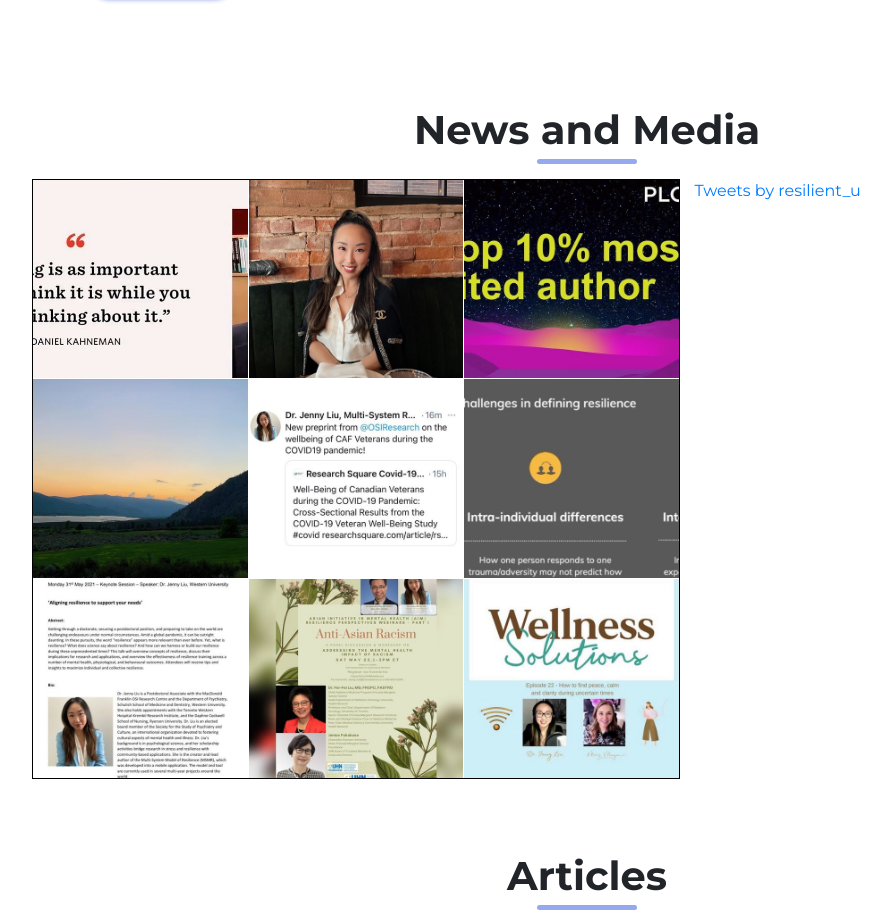
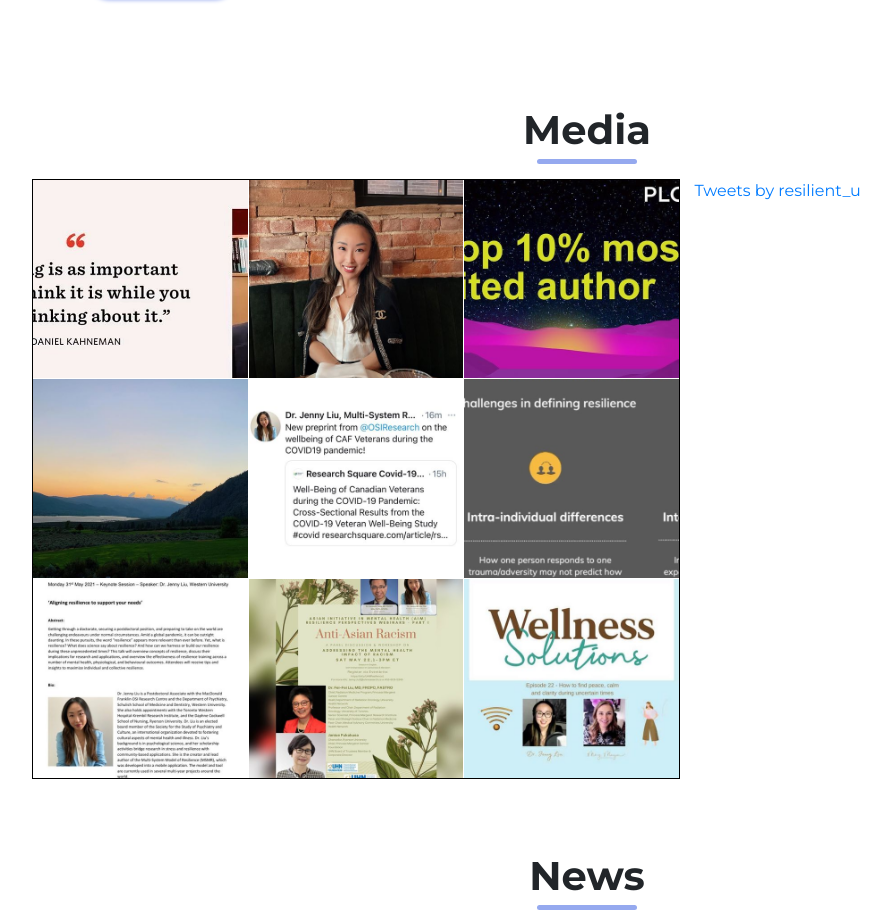
Before and after one commit to LemonFace0309/msmr, a Next.js app: page / in a window 1280 px wide. Shown: the part 2930-3852 px from the top of the page, without its empty margins (53-944 px from the left). Built offline with nearby package versions, Linux system fonts and the light colour scheme; some icons are missing.

Commit message:
updated named of news and media sections

```diff
--- a/components/NewsAndMedia.js
+++ b/components/Media.js
@@ -4,13 +4,13 @@ import Title from './Title'
 
 import Instagram from './Instagram'
 
-function NewsAndMedia({ posts }) {
+function Media({ posts }) {
   return (
     <section
       id="media"
       className="container py-5 d-flex flex-column justify-content-center align-items-center"
     >
-      <Title title="News and Media" position="middle" />
+      <Title title="Media" position="middle" />
       <div className="row w-100">
         <div
           className="col-12 col-md-7"
@@ -45,4 +45,4 @@ function NewsAndMedia({ posts }) {
   )
 }
 
-export default NewsAndMedia
+export default Media
--- a/components/Articles.js
+++ b/components/News.js
@@ -4,8 +4,8 @@ import React from 'react'
 import Card from './shared/Card'
 import Title from './Title'
 
-const Articles = ({ cards }) => {
-  const articles = cards.map((card, i) => (
+const News = ({ cards }) => {
+  const news = cards.map((card, i) => (
     <div className="m-3" key={i}>
       <Card title={card.title} img={card.img} link={card.link}>
         {card.text}
@@ -16,11 +16,11 @@ const Articles = ({ cards }) => {
   return (
     <>
       <div className="d-flex justify-content-center">
-        <Title title="Articles" position="middle" />
+        <Title title="News" position="middle" />
       </div>
-      <div className="row mx-auto justify-content-center">{articles}</div>
+      <div className="row mx-auto justify-content-center">{news}</div>
     </>
   )
 }
 
-export default Articles
+export default News
--- a/pages/index.js
+++ b/pages/index.js
@@ -1,15 +1,14 @@
-import Head from 'next/head'
 import Landing from '../components/Landing'
 import Jumbotron from '../components/Jumbotron'
 import MaxResilience from '../components/MaxResilience'
 import AboutMSMR from '../components/AboutMSMR'
-import Articles from '../components/Articles'
-import NewsAndMedia from '../components/NewsAndMedia'
+import News from '../components/News'
+import Media from '../components/Media'
 import ResearchingResilience from '../components/ResearchingResilience'
 import Sponsors from '../components/Sponsors'
 import Contact from '../components/Contact'
 
-export default function Home({ articles, posts }) {
+export default function Home({ news, posts }) {
   return (
     <>
       <Landing />
@@ -17,8 +16,8 @@ export default function Home({ articles, posts }) {
       <AboutMSMR />
       <MaxResilience />
       <ResearchingResilience />
-      <NewsAndMedia posts={posts} />
-      <Articles cards={articles} />
+      <Media posts={posts} />
+      <News cards={news} />
       <Sponsors />
       <Contact />
     </>
@@ -26,7 +25,7 @@ export default function Home({ articles, posts }) {
 }
 
 Home.defaultProps = {
-  articles: [
+  news: [
     {
       title: 'Aligning Resilience to Support Your Needs',
       img: '/images/aboutmsmr.jpg',
```
Also changed, not shown: 1 other file (tests, documents, lock files or other folders).
